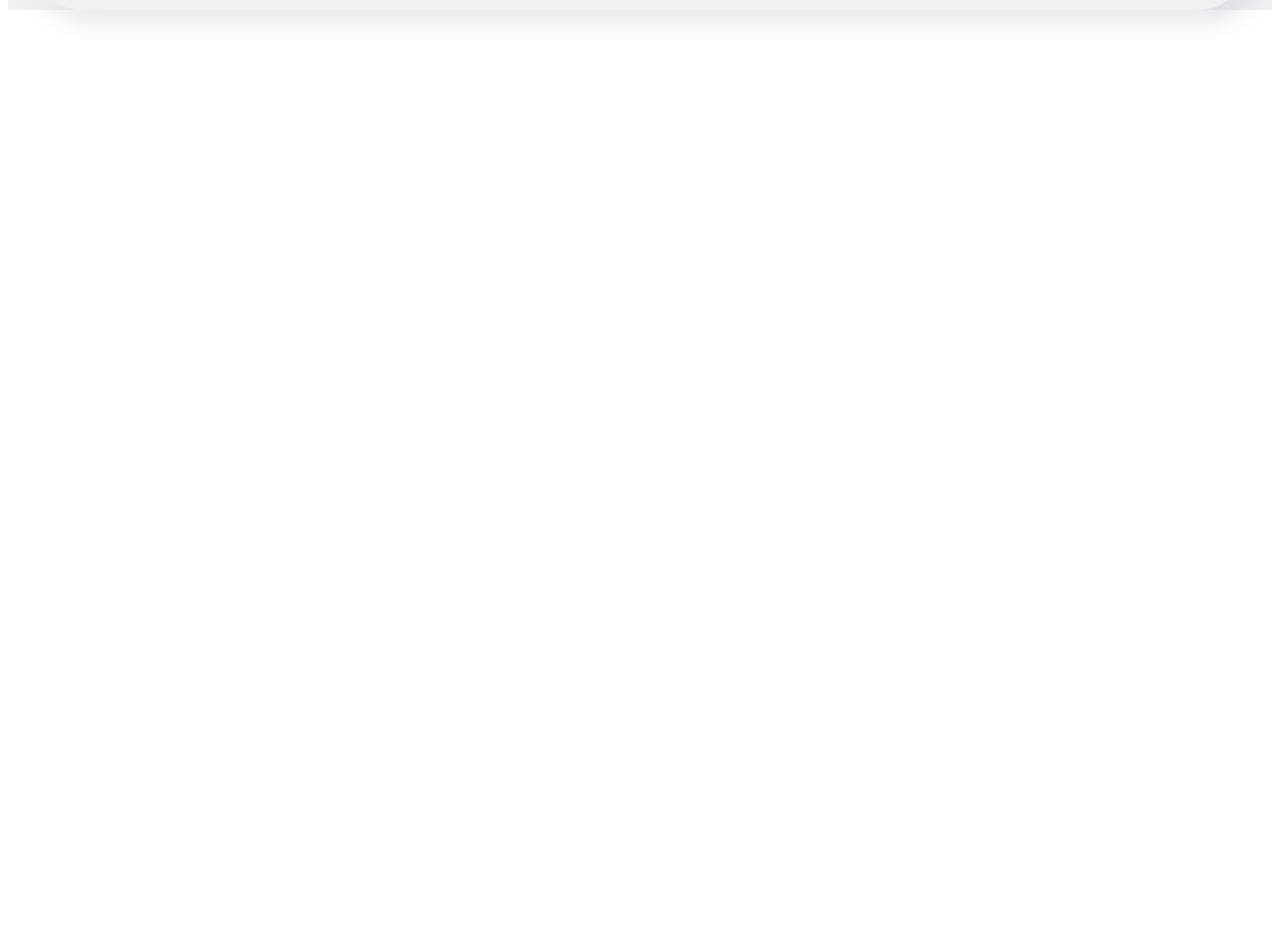
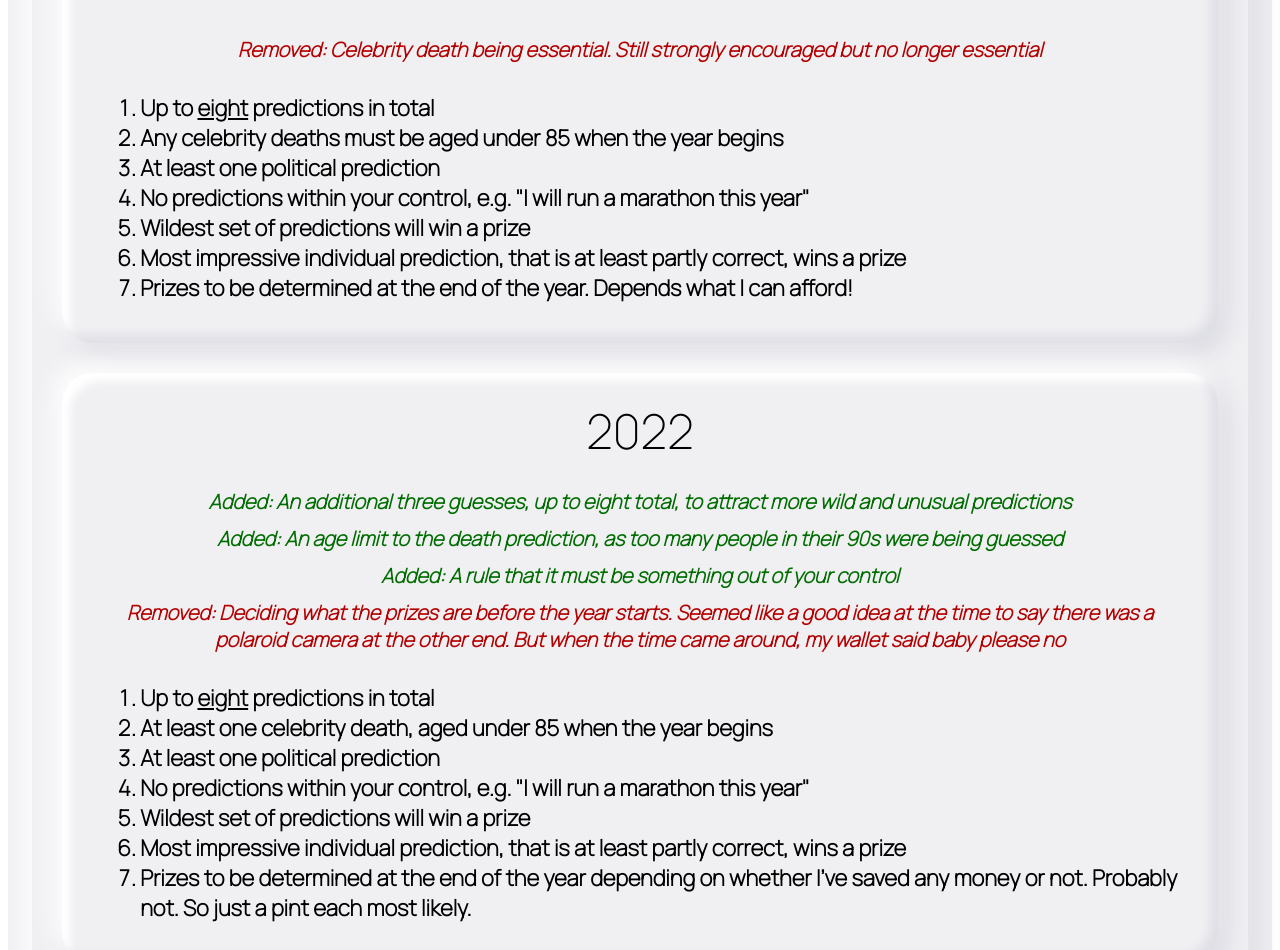
Before and after one commit to curlyfriesplease/guesstoimpress, a React (Create React App) app: page /rules in a window 1280 px wide. Shown: the part 462-1412 px from the top of the page. Before the commit the page ends 800 px from the top, so only its background shows below. Built offline with nearby package versions, Linux system fonts and the light colour scheme; no server answers; what aws-amplify would draw is missing.

Commit message:
Adds rules page

```diff
--- /dev/null
+++ b/src/components/rules.js
@@ -0,0 +1,5 @@
+export const AnnualRulesList = ({children}) => (
+    <div className="annualRulesList">
+        {children}
+    </div>
+)
--- /dev/null
+++ b/src/css/rules.css
@@ -0,0 +1,25 @@
+.annualRulesList {
+    font-size: 22px;
+    font-weight: 600;
+    text-align: left;
+    width: 90%;
+    margin: 25px 30px 25px 30px;
+}
+
+.addedRule {
+    font-style: italic;
+    font-size: 20px;
+    font-weight: 900;
+    color: rgb(0, 109, 0);
+    margin: 5px 30px 5px 30px;
+    text-align: center;
+}
+
+.removedRule {
+    font-style: italic;
+    font-size: 20px;
+    font-weight: 900;
+    color: rgb(180, 0, 0);
+    margin: 5px 30px 5px 30px;
+    text-align: center;
+}
--- a/src/views/rules.js
+++ b/src/views/rules.js
@@ -1,8 +1,87 @@
-import React from 'react';
-import '../App.css';
+import React from "react";
+import "../css/rules.css";
+import "../App.css";
+import {
+  PredictionQuote,
+  ScoreLine,
+  YearContainer,
+} from "../components/winners";
 
-export const Rules = (setPredictions) => (
+export const Rules = () => (
   <>
-    <p>Rules page coming soon</p>
+    <YearContainer year={"2023"}>
+      <p className="removedRule">
+        Removed: Celebrity death being essential. Still strongly encouraged but
+        no longer essential
+      </p>
+      <ol className="annualRulesList">
+      <li>
+          Up to <u>eight</u> predictions in total
+        </li>
+        <li>
+          Any celebrity deaths must be aged under 85 when the year begins
+        </li>
+        <li>At least one political prediction</li>
+        <li>
+          No predictions within your control, e.g. "I will run a marathon this
+          year"
+        </li>
+        <li>Wildest set of predictions will win a prize</li>
+        <li>
+          Most impressive individual prediction, that is at least partly
+          correct, wins a prize
+        </li>
+        <li>
+          Prizes to be determined at the end of the year. Depends what I can afford!
+        </li>
+      </ol>
+    </YearContainer>
+    <YearContainer year={"2022"}>
+      <p className="addedRule">
+        Added: An additional three guesses, up to eight total, to attract more
+        wild and unusual predictions
+      </p>
+      <p className="addedRule">
+        Added: An age limit to the death prediction, as too many people in their
+        90s were being guessed
+      </p>
+      <p className="addedRule">
+        Added: A rule that it must be something out of your control
+      </p>
+      <p className="removedRule">
+        Removed: Deciding what the prizes are before the year starts. Seemed like a good idea at the time to say there was a polaroid camera at the other end. But when the time came around, my wallet said baby please no
+      </p>
+      <ol className="annualRulesList">
+        <li>
+          Up to <u>eight</u> predictions in total
+        </li>
+        <li>
+          At least one celebrity death, aged under 85 when the year begins
+        </li>
+        <li>At least one political prediction</li>
+        <li>
+          No predictions within your control, e.g. "I will run a marathon this
+          year"
+        </li>
+        <li>Wildest set of predictions will win a prize</li>
+        <li>
+          Most impressive individual prediction, that is at least partly
+          correct, wins a prize
+        </li>
+        <li>
+          Prizes to be determined at the end of the year depending on whether I've saved any money or not. Probably not. So just a pint each most likely.
+        </li>
+      </ol>
+    </YearContainer>
+    <YearContainer year={"2021"}>
+      <ol className="annualRulesList">
+        <li>
+          Up to <u>five</u> predictions in total
+        </li>
+        <li>At least one celebrity death, no age restriction</li>
+        <li>At least one political prediction</li>
+        <li>Most impressive set of predictions wins a polaroid camera</li>
+      </ol>
+    </YearContainer>
   </>
 );
--- a/src/views/winners.js
+++ b/src/views/winners.js
@@ -3,7 +3,7 @@ import '../css/winners.css';
 import '../App.css';
 import { PredictionQuote, ScoreLine, YearContainer } from '../components/winners';
 
-export const Winners = (setPredictions) => (
+export const Winners = () => (
   <>
     <YearContainer year={"2022"}>
       <ScoreLine position="1" winner="TBC">
@@ -19,6 +19,9 @@ export const Winners = (setPredictions) => (
         TBC
       </ScoreLine>
       <ScoreLine position="BEST ONE-YEAR-LATE PREDICTION" winner="TBC">
+        TBC
+      </ScoreLine>
+      <ScoreLine position="WILDEST OVERALL PREDICTION SET" winner="TBC">
         TBC
       </ScoreLine>
     </YearContainer>
```
